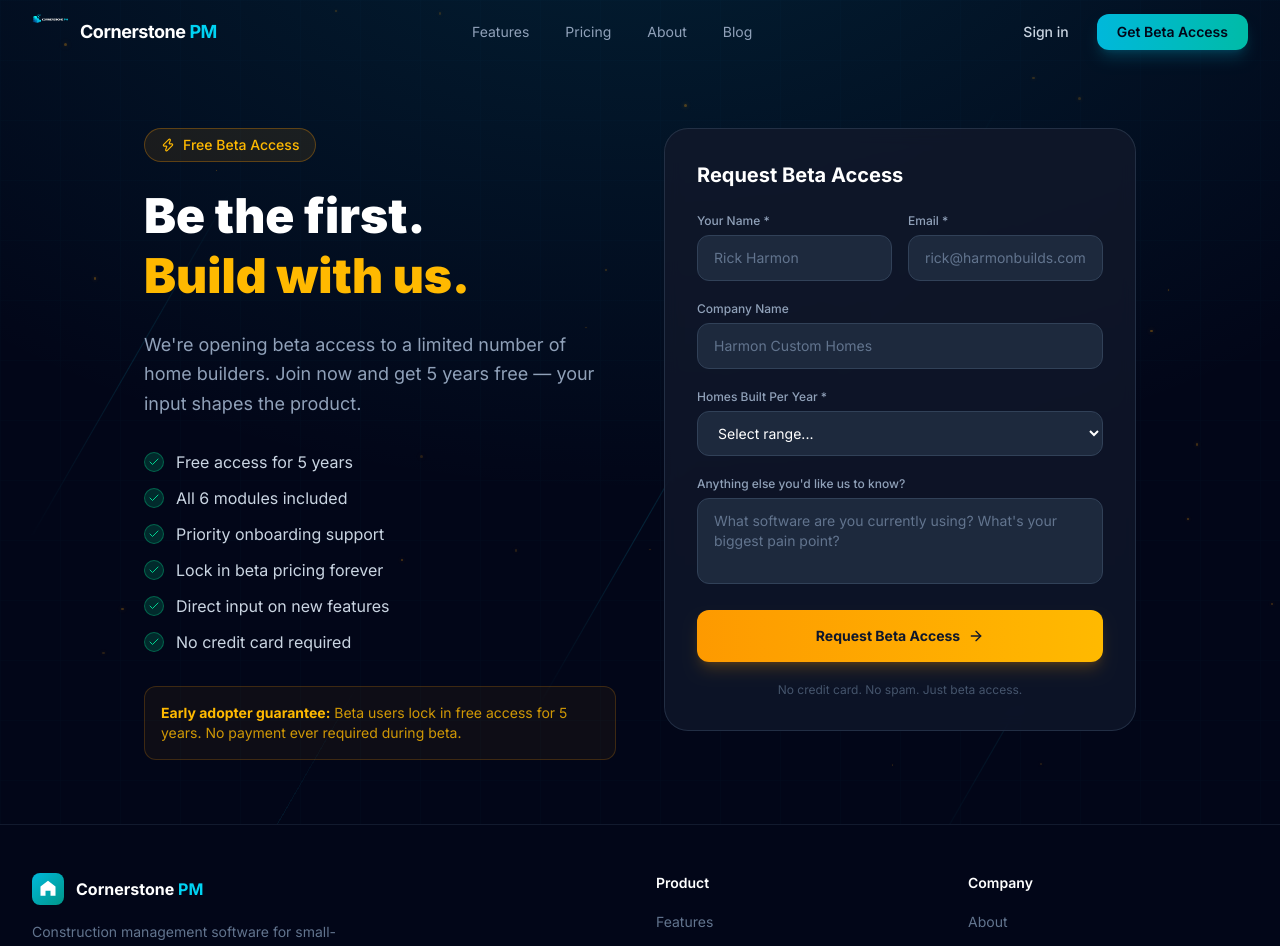
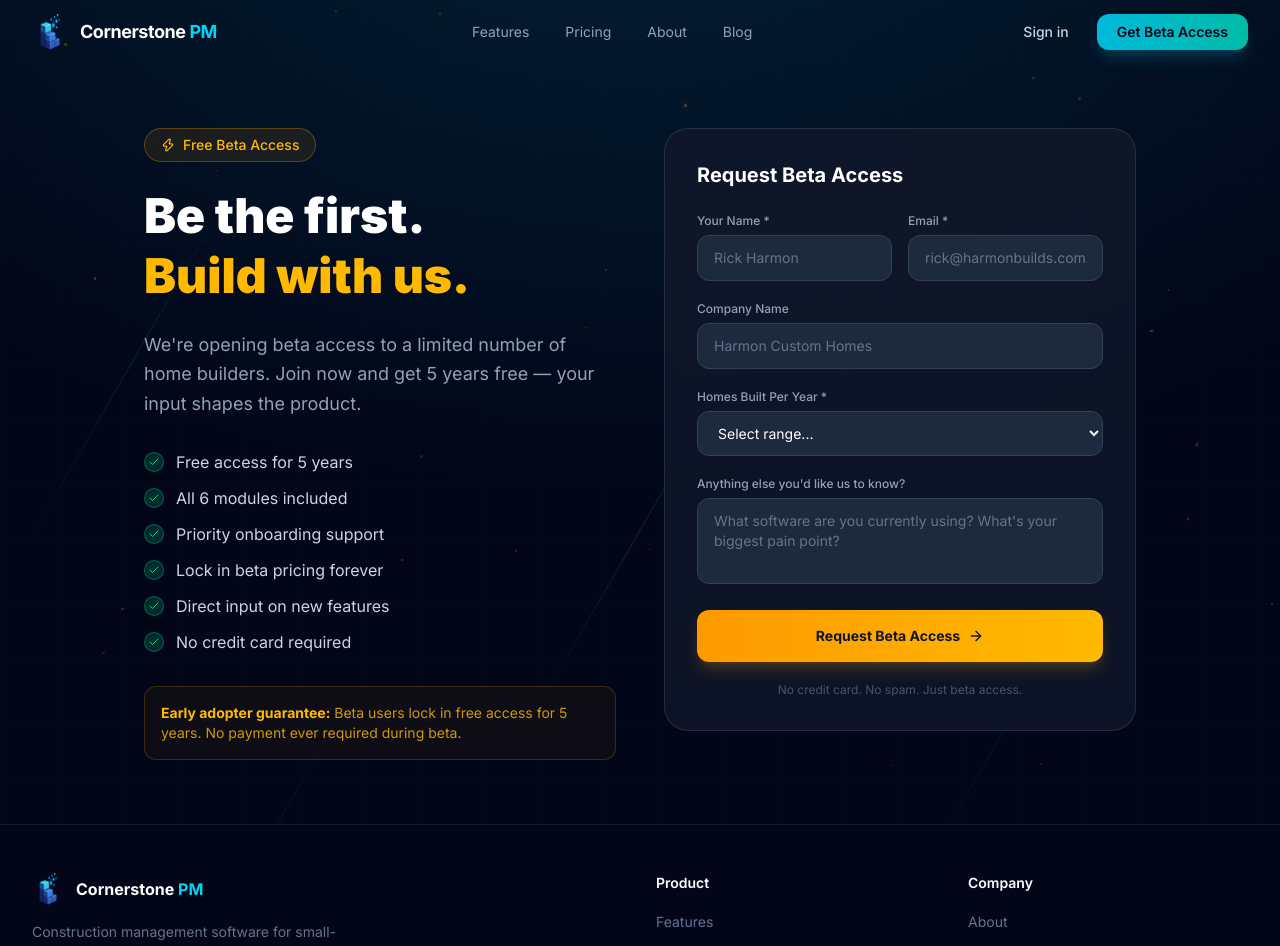
Before and after one commit to Scootermcgavin121/cornerstone-marketing-v2, a Next.js app: page /beta in a window 1280 px wide. Shown: the top 946 px of the page. Built offline with nearby package versions, Linux system fonts and the light colour scheme.

Commit message:
fix: use icon (favicon.png) instead of full logo in navbar and footer

```diff
--- a/src/components/Footer.tsx
+++ b/src/components/Footer.tsx
@@ -9,11 +9,7 @@ export function Footer() {
           {/* Brand */}
           <div className="md:col-span-2">
             <div className="flex items-center gap-3 mb-4">
-              <div className="w-8 h-8 rounded-lg bg-gradient-to-br from-cyan-500 to-teal-600 flex items-center justify-center">
-                <svg viewBox="0 0 24 24" fill="none" className="w-5 h-5 text-white">
-                  <path d="M3 9L12 2L21 9V20H15V14H9V20H3V9Z" fill="currentColor" />
-                </svg>
-              </div>
+              <img src="/favicon.png" alt="Cornerstone PM" className="w-8 h-8 rounded-lg object-contain" />
               <span className="font-bold text-white">
                 Cornerstone <span className="text-cyan-400">PM</span>
               </span>
--- a/src/components/Navbar.tsx
+++ b/src/components/Navbar.tsx
@@ -37,7 +37,7 @@ export function Navbar() {
           <Link href="/" className="flex items-center space-x-3 group">
             <div className="relative w-9 h-9 flex-shrink-0">
               <Image
-                src="/logo-new.png"
+                src="/favicon.png"
                 alt="Cornerstone PM"
                 width={36}
                 height={36}
```
